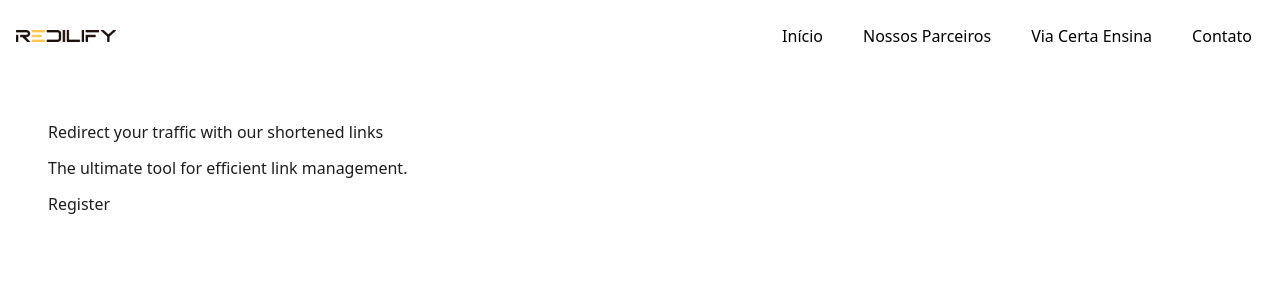
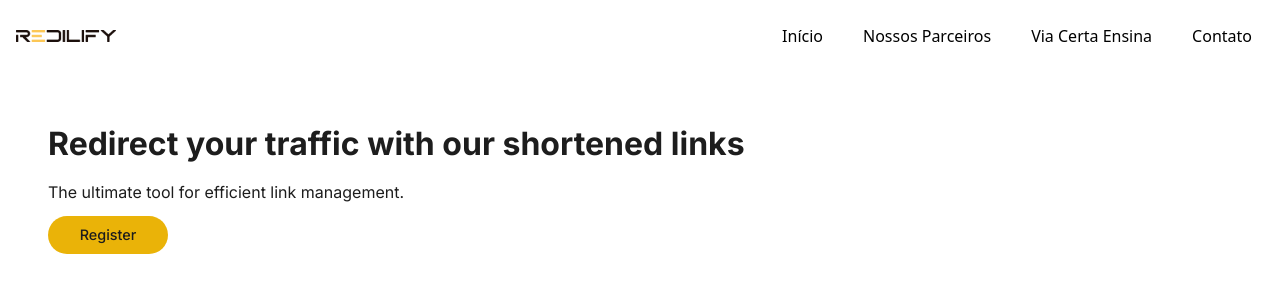
Before and after one commit to braydevkin/company-website-angular, an Angular app: page / in a window 1280 px wide. Shown: the top 300 px of the page. Built offline with nearby package versions, Linux system fonts and the light colour scheme.

Commit message:
feat: adding style in atoms component are rendering in hero section

```diff
--- a/src/design/atoms/rounded-button/rounded-button.component.html
+++ b/src/design/atoms/rounded-button/rounded-button.component.html
@@ -1 +1,5 @@
-<button>{{ title }}</button>
+<button
+  class="text-[0.9em] min-w-[120px] font-inter font-medium bg-yellow-500 p-2 rounded-[100px] hover:scale-105 transition-all delay-100"
+>
+  {{ title }}
+</button>
--- a/src/design/atoms/subtitle/subtitle.component.html
+++ b/src/design/atoms/subtitle/subtitle.component.html
@@ -1 +1 @@
-<span>{{ subtitle }}</span>
+<span class="text-[1em] font-inter">{{ subtitle }}</span>
--- a/src/design/atoms/title/title.component.html
+++ b/src/design/atoms/title/title.component.html
@@ -1 +1,9 @@
-<h1>{{ title }}</h1>
+<h1
+  [ngClass]="{
+    'relative w-[max-content] font-mono before:absolute before:inset-0 before:bg-white before:animate-typewriter':
+      activateTypingAnimation
+  }"
+  class="text-[2em] font-bold font-inter"
+>
+  {{ title }}
+</h1>
--- a/src/design/atoms/title/title.component.ts
+++ b/src/design/atoms/title/title.component.ts
@@ -1,11 +1,13 @@
+import { CommonModule } from '@angular/common';
 import { Component, Input } from '@angular/core';
 
 @Component({
   selector: 'app-title',
   standalone: true,
-  imports: [],
+  imports: [CommonModule],
   templateUrl: './title.component.html',
 })
 export class TitleComponent {
   @Input() title: string = '';
+  @Input() activateTypingAnimation: boolean = false;
 }
--- a/src/design/molecules/hero-action/hero-action.component.html
+++ b/src/design/molecules/hero-action/hero-action.component.html
@@ -1,5 +1,5 @@
 <div class="w-full flex flex-col items-start space-y-3">
-  <app-title [title]="actionTitle" />
+  <app-title [title]="actionTitle" [activateTypingAnimation]="true" />
   <app-subtitle [subtitle]="actionSubtitle" />
   <app-rounded-button [title]="actionButtonTitle" />
 </div>
--- a/tailwind.config.js
+++ b/tailwind.config.js
@@ -2,7 +2,37 @@
 module.exports = {
   content: ["./src/**/*.{html,ts}"],
   theme: {
-    extend: {},
+    extend: {
+      animation: {
+        typewriter: "typewriter 2s steps(11) forwards",
+        caret:
+          "typewriter 2s steps(11) forwards, blink 2s steps(11) infinite 2s",
+      },
+      keyframes: {
+        typewriter: {
+          to: {
+            left: "100%",
+          },
+        },
+        blink: {
+          "0%": {
+            opacity: "0",
+          },
+          "0.1%": {
+            opacity: "1",
+          },
+          "50%": {
+            opacity: "1",
+          },
+          "50.1%": {
+            opacity: "0",
+          },
+          "100%": {
+            opacity: "0",
+          },
+        },
+      },
+    },
     fontFamily: {
       inter: ["Inter", "sans-serif"],
     },
```
